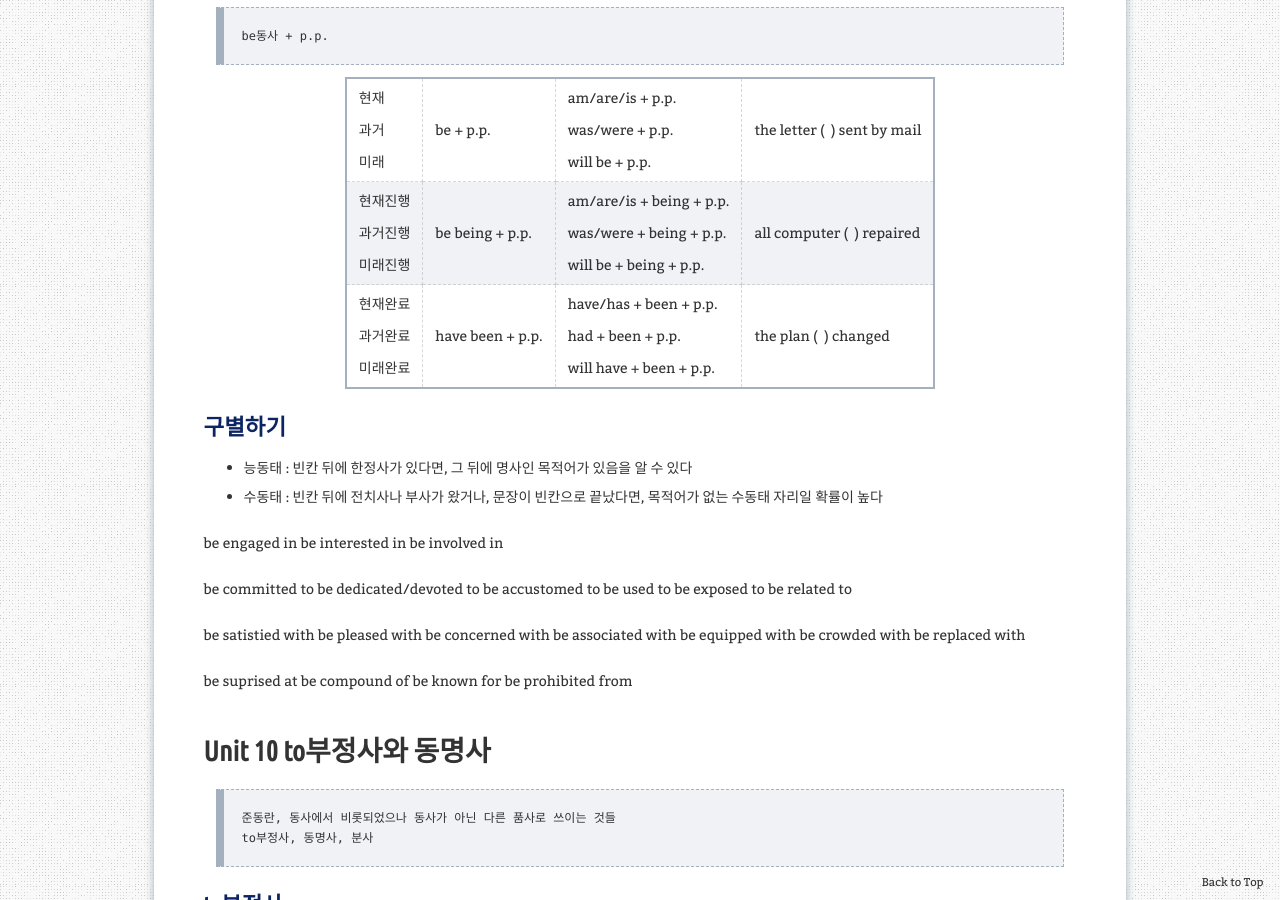
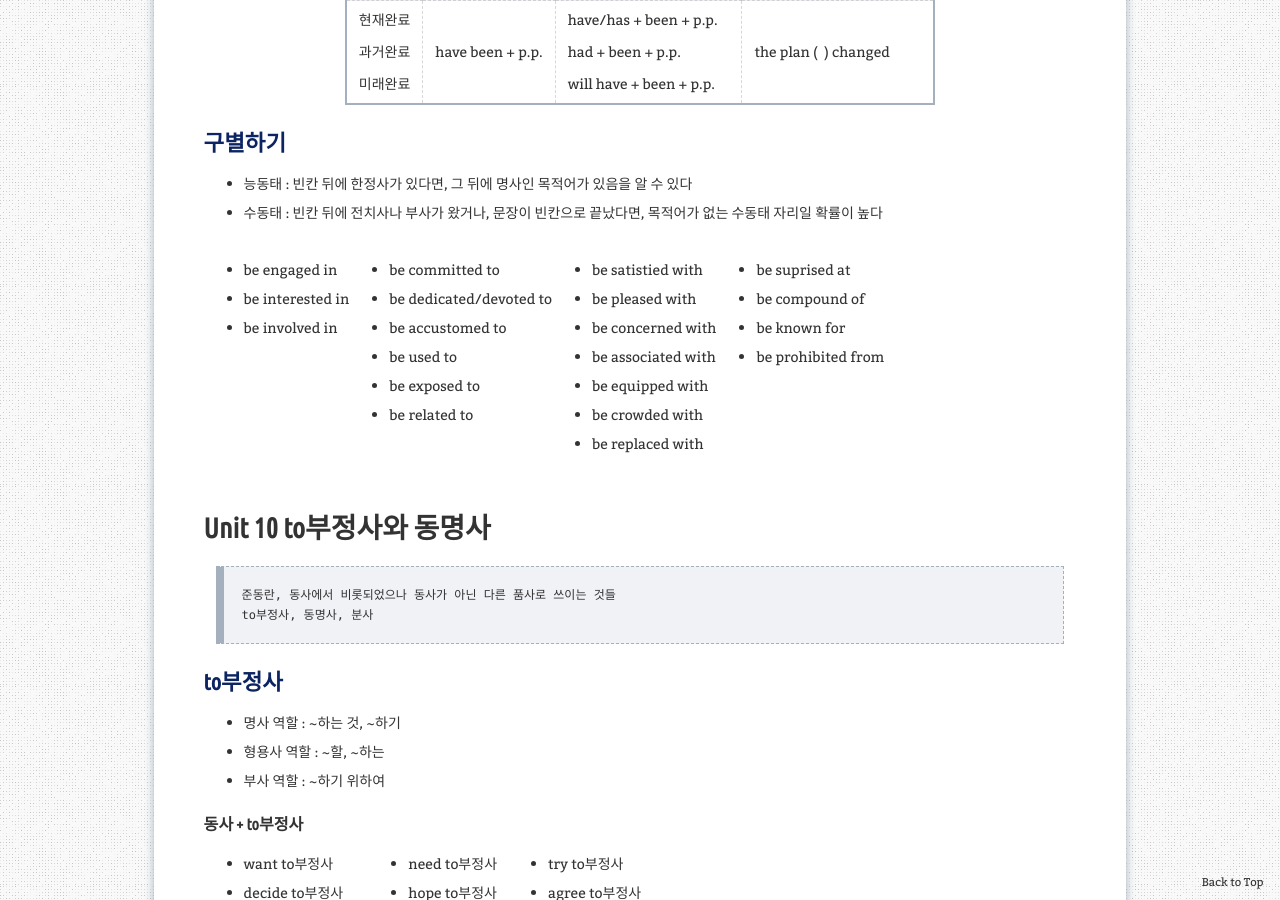
Before and after one commit to aristohyun/aristohyun.github.io, a Jekyll site: the page built from _posts/2021-12-31-TOEIC.md, in a window 1280 px wide and 900 px high, scrolled down 12514 px. Built offline with Jekyll 4.4.1, drawn with Linux system fonts in a browser that asks for light colours; comment, search, counter and statistics services are not loaded; some of the changed text lies outside the part shown.

Commit message:
Update 2021-12-31-TOEIC.md

```diff
--- a/_posts/2021-12-31-TOEIC.md
+++ b/_posts/2021-12-31-TOEIC.md
@@ -103,28 +103,6 @@ redirect_from:
 </div>
 
 
-<div class="multi-stage" markdown=1>
-  <div class="stage"  markdown=1>
-- price
-- estimate
-- opening
-- product
-  </div>
-  <div class="stage"  markdown=1>
-- permit
-- refund
-- location
-- order
-  </div>
-  <div class="stage"  markdown=1>
-- discount
-- result
-- increase
-- plan
-  </div>
-</div>
-
-
 <details>
   <summary>사람 명사는 가산 명사</summary>
 
@@ -137,10 +115,27 @@ redirect_from:
 > 복수의 개념이 없기에 a/an -(e)s를 붙이면 안됨
 > 기본적으로 단수기에 동사도 단수형태
 
-| advice | research | information | furniture |
-| access | employment | luggage/baggage | machinery |
-| consent | stationery | equipment | merchandise |
 
+<div class="multi-stage">
+  <div class="stage" markdown=1>
+  - advice
+  - research
+  - information
+  - furniture
+  </div>
+  <div class="stage" markdown=1>
+  - access
+  - employment
+  - luggage/baggage
+  - machinery
+  </div>
+  <div class="stage" markdown=1>
+  - consent
+  - stationery
+  - equipment
+  - merchandise
+  </div>
+</div>
 
 ### 한정사의 개념과 종류
 
@@ -199,34 +194,51 @@ redirect_from:
 
 ### 헷갈리는 형용사
 
-- relable/dependable - reliant/dependent
-- responsible - responsive
-- considerable - considerate
-- favorable - favorite
-- comprehensible - comprehensive
-- informative - informed
-- impressive - impressed
-- confident - confidential
-- respectable - respective
-- respected - respectful
-- successful - successive
-- industrial - industrious
 
+<div class="multi-stage">
+  <div class="stage" markdown=1>
+  - relable/dependable - reliant/dependent
+  - responsible - responsive
+  - considerable - considerate
+  - favorable - favorite
+  </div>
+  <div class="stage" markdown=1>
+  - comprehensible - comprehensive
+  - informative - informed
+  - impressive - impressed
+  - confident - confidential
+  </div>
+  <div class="stage" markdown=1>
+  - respectable - respective
+  - respected - respectful
+  - successful - successive
+  - industrial - industrious
+  </div>
+</div>
 
 ### be + 형용사 + 전치사
 
-- be responsible for
-- be recongnized for
-- be eligible for (= be entitled to)
-- be dependent on
-- be concerned/anxious about
-- be familiar with
-- be dedicated/committed to
-- be promoted to
-- be accessible by
-- be aware of
-- be capable of
-- be exempt from
+
+<div class="multi-stage">
+  <div class="stage" markdown=1>
+  - be responsible for
+  - be recongnized for
+  - be eligible for (= be entitled to)
+  - be dependent on
+  </div>
+  <div class="stage" markdown=1>
+  - be concerned/anxious about
+  - be familiar with
+  - be dedicated/committed to
+  - be promoted to
+  </div>
+  <div class="stage" markdown=1>
+  - be accessible by
+  - be aware of
+  - be capable of
+  - be exempt from
+  </div>
+</div>
 
 ## Unit 05 부사
 
@@ -274,14 +286,20 @@ redirect_from:
 
 ### 자주 어울려 쓰이는 부사 표현
 
-- reasonably/affordably priced
-- originally scheduled
-- review thoroughly
-- regularly check/inspect
-- conveniently located
-- temporarily closed
-- widely known
-- clearly indicate
+<div class="multi-stage">
+  <div class="stage" markdown=1>
+  - reasonably/affordably priced
+  - originally scheduled
+  - review thoroughly
+  - regularly check/inspect
+  </div>
+  <div class="stage" markdown=1>
+  - conveniently located
+  - temporarily closed
+  - widely known
+  - clearly indicate
+  </div>
+</div>
 
 ## Unit 06 동사의 형태와 종류
 
@@ -363,18 +381,46 @@ are changing 바뀌고 있다
 
 > 목적어가 필요없는 동사로, 자동사 뒤에는 명사가 오지 않고 주로 전치사구나 부사가 온다
 
-| rely/depend on | agree with/on | collaborate with/on |
-| consist of | specialize in | deal with |
-| comply with | adhere to | refer to |
-| participate in | respond/react to | appeal to |
+<div class="multi-stage">
+  <div class="stage" markdown=1>
+  - rely/depend on
+  - agree with/on
+  - collaborate with/on
+  - consist of
+  </div>
+  <div class="stage" markdown=1>
+  - specialize in
+  - deal with
+  - comply with
+  - adhere to
+  </div>
+  <div class="stage" markdown=1>
+  - refer to
+  - participate in
+  - respond/react to
+  - appeal to
+  </div>
+</div>
+
 
 #### 타동사
 
 > 타동사 뒤에는 목적어(명사)가 반드시 있어야 하고, 부사나 전치사구는 목적어 역할을 대신할 수 없다
 
-
-| discuss | attend | accompany | oppose |
-| explain | contract | notify | await |
+<div class="multi-stage">
+  <div class="stage" markdown=1>
+  - discuss
+  - attend
+  - accompany
+  - oppose
+  </div>
+  <div class="stage" markdown=1>
+  - explain
+  - contract
+  - notify
+  - await
+  </div>
+</div>
 
 ## Unit 07 수 일치
 
@@ -409,22 +455,52 @@ are changing 바뀌고 있다
 
 > 현재의 상태, 반복되는 사건이나 습관, 일반적인 사실 등
 
-| always | often/frequently | usually |
-| sometimes | every week/month | regularly / periodically |
+<div class="multi-stage">
+  <div class="stage" markdown=1>
+  - always
+  - often/frequently
+  - usually
+  </div>
+  <div class="stage" markdown=1>
+  - sometimes
+  - every week/month
+  - regularly / periodically
+  </div>
+</div>
 
 #### 과거 시제
 
 > 특정한 과거 시점에 일어난 일이나 과거의 상태
 
-| yesterday | last week | previously |
-| in 연도 | 시간 표현 + ago | recently |
+<div class="multi-stage">
+  <div class="stage" markdown=1>
+  - yesterday
+  - last week
+  - previously
+  </div>
+  <div class="stage" markdown=1>
+  - in 연도
+  - 시간 표현 + ago
+  - recently
+  </div>
+</div>
 
 #### 미래 시제
 
 > 미래의 일에 대한 추측이나 의지
 
-| tomorrow | next week | this coming Monday |
-| soon / shortly | in the near future | as of / effective + 미래 시점 |
+<div class="multi-stage">
+  <div class="stage" markdown=1>
+  - tomorrow
+  - next week
+  - this coming Monday
+  </div>
+  <div class="stage" markdown=1>
+  - soon / shortly
+  - in the near future
+  - as of / effective + 미래 시점
+  </div>
+</div>
 
 ### 진행 시제
 
@@ -433,7 +509,18 @@ are changing 바뀌고 있다
 > ~ 하는 중이다, 현재 시점에 진행 중인 일
 > 미래를 의미하는 부사와 함께 쓰여서 가까운 미래에 예정된 일을 표현할 수도 있다
 
-| now | at the moment | currently/presently |
+
+<div class="multi-stage">
+  <div class="stage" markdown=1>
+  - now
+  </div>
+  <div class="stage" markdown=1>
+  - at the moment
+  </div>
+  <div class="stage" markdown=1>
+  - currently/presently
+  </div>
+</div>
 
 #### 과거 진행 : was/were + ~ing
 
@@ -450,20 +537,42 @@ are changing 바뀌고 있다
 > 과거에 발생한 일이나 상태가 현재까지 계속되거나 영향을 미치고 있음
 > ~했다, ~해오고 있다, ~해본 적 있다
 
-| recently/lately | for+기간 |
-| since + 과거시점 | over/for/in the last/past |
+<div class="multi-stage">
+  <div class="stage" markdown=1>
+  - recently/lately
+  - for+기간
+  </div>
+  <div class="stage" markdown=1>
+  - since + 과거시점
+  - over/for/in the last/past
+  </div>
+</div>
 
 #### 과거 완료 : had + p.p.
 
 > 과거의 어떤 시점을 기준으로 그보다 더 이전 과거에 일어난 일
 
-| before + 주어 + 과거 동사 | by the time + 주어 + 과거 동사 |
+<div class="multi-stage">
+  <div class="stage" markdown=1>
+  - before + 주어 + 과거 동사
+  </div>
+  <div class="stage" markdown=1>
+  - by the time + 주어 + 과거 동사
+  </div>
+</div>
 
 #### 미래 완료 : will have p.p.
 
 > 과거나 현재에 시작된 일이 미래까지 계속되거나 미래의 특정 시점에 완료될 것
 
-| by the time + 주어 + 현재 동사 | by + 시점 |
+<div class="multi-stage">
+  <div class="stage" markdown=1>
+  - by the time + 주어 + 현재 동사
+  </div>
+  <div class="stage" markdown=1>
+  - by + 시점
+  </div>
+</div>
 
 ## Unit 09 능동태와 수동태
 
@@ -502,29 +611,36 @@ are changing 바뀌고 있다
 - 능동태 : 빈칸 뒤에 한정사가 있다면, 그 뒤에 명사인 목적어가 있음을 알 수 있다
 - 수동태 : 빈칸 뒤에 전치사나 부사가 왔거나, 문장이 빈칸으로 끝났다면, 목적어가 없는 수동태 자리일 확률이 높다
 
-be engaged in
-be interested in
-be involved in
-
-be committed to
-be dedicated/devoted to
-be accustomed to
-be used to
-be exposed to
-be related to
-
-be satistied with
-be pleased with
-be concerned with
-be associated with
-be equipped with
-be crowded with
-be replaced with
-
-be suprised at
-be compound of
-be known for
-be prohibited from
+<div class="multi-stage">
+  <div class="stage" markdown=1>
+  - be engaged in
+  - be interested in
+  - be involved in
+  </div>
+  <div class="stage" markdown=1>
+  - be committed to
+  - be dedicated/devoted to
+  - be accustomed to
+  - be used to
+  - be exposed to
+  - be related to
+  </div>
+  <div class="stage" markdown=1>
+  - be satistied with
+  - be pleased with
+  - be concerned with
+  - be associated with
+  - be equipped with
+  - be crowded with
+  - be replaced with
+  </div>
+  <div class="stage" markdown=1>
+  - be suprised at
+  - be compound of
+  - be known for
+  - be prohibited from
+  </div>
+</div>
 
 
 ## Unit 10 to부정사와 동명사
@@ -540,26 +656,67 @@ be prohibited from
 
 #### 동사 + to부정사
 
-| want to부정사 | decide to부정사 | to부정사 |
-| would like to부정사 | need to부정사 | hope to부정사 |
-| plan to부정사 | expect to부정사 | try to부정사 |
-| agree to부정사 | fail to부정사 | strive to부정사 |
+<div class="multi-stage">
+  <div class="stage" markdown=1>
+  - want to부정사
+  - decide to부정사
+  - to부정사
+  - would like to부정사
+  </div>
+  <div class="stage" markdown=1>
+  - need to부정사
+  - hope to부정사
+  - plan to부정사
+  - expect to부정사
+  </div>
+  <div class="stage" markdown=1>
+  - try to부정사
+  - agree to부정사
+  - fail to부정사
+  - strive to부정사
+  </div>
+</div>
 
 #### 명사 + to부정사
 
-| ability to부정사 | time to부정사 | effort to부정사 |
-| right to부정사 | chance to부정사 | failure to부정사 |
-| way to부정사| opportunity to부정사 | plan to부정사 |
-
+<div class="multi-stage">
+  <div class="stage" markdown=1>
+  - ability to부정사
+  - time to부정사
+  - effort to부정사
+  </div>
+  <div class="stage" markdown=1>
+  - right to부정사
+  - chance to부정사
+  - failure to부정사
+  </div>
+  <div class="stage" markdown=1>
+  - way to부정사
+  - opportunity to부정사
+  - plan to부정사
+  </div>
+</div>
 
 #### be동사 + 형용사 / 분사 + to부정사
 
-| be ready to부정사 | be pleased to부정사 |
-| be allowed to부정사 | be advised to부정사 |
-| be able to부정사 | be likely to부정사 |
-| be expected to부정사 | be designed to부정사 |
-| be willing to부정사| be scheduled to부정사 |
-| be asked to부정사 | be required to부정사 |
+<div class="multi-stage">
+  <div class="stage" markdown=1>
+  - be ready to부정사
+  - be pleased to부정사
+  - be allowed to부정사
+  - be advised to부정사
+  - be able to부정사
+  - be likely to부정사
+  </div>
+  <div class="stage" markdown=1>
+  - be expected to부정사
+  - be designed to부정사
+  - be willing to부정사
+  - be scheduled to부정사
+  - be asked to부정사
+  - be required to부정사
+  </div>
+</div>
 
 ### 동명사
 
```
